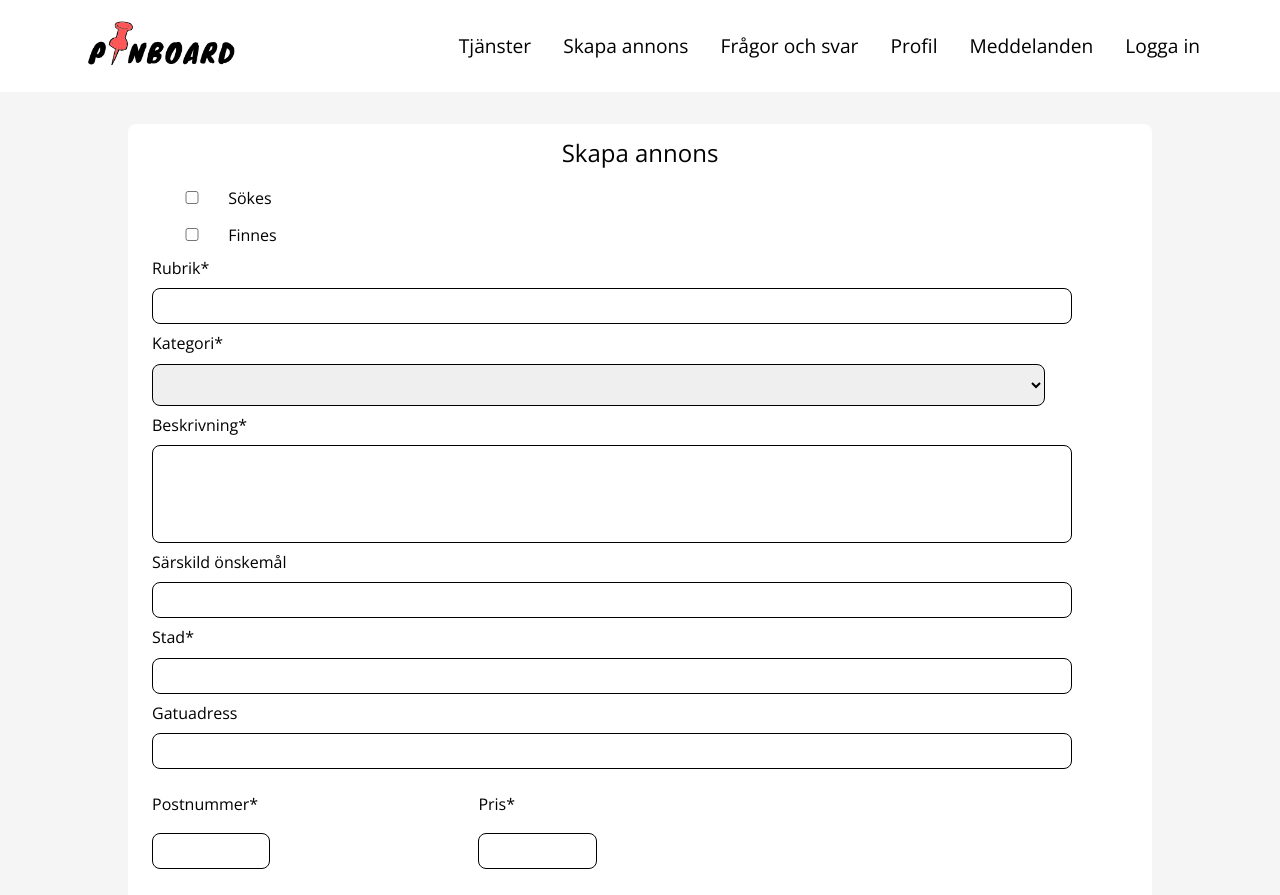
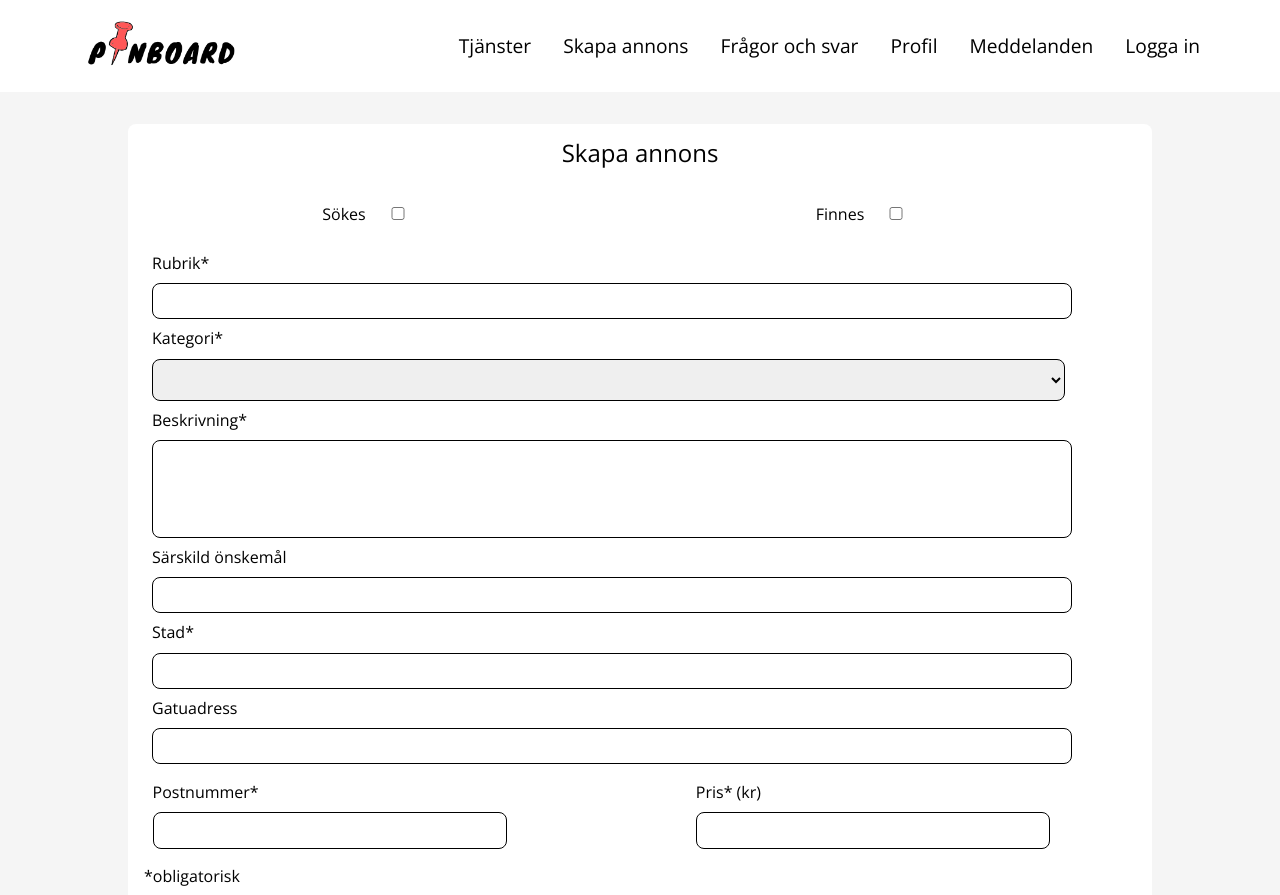
Before and after one commit to Eva-Fireborn/pinboard, a React (Create React App) app: page /skapaannons in a window 1280 px wide. Shown: the top 895 px of the page. Built offline with nearby package versions, Linux system fonts and the light colour scheme.

Commit message:
form validation and user info css

```diff
--- a/src/createAdd/createAdd.js
+++ b/src/createAdd/createAdd.js
@@ -23,35 +23,37 @@ const CreateAdd = () => {
                     }}
                     validationSchema={Yup.object().shape({
                         addType: Yup.array()
-                            .required('At least one checkbox is required'),
+                            .required('Välj typ av annons'),
                         header: Yup.string()
-                            .required('Rubrik is required'),
+                            .required('Skriv en rubrik'),
                         category: Yup.string()
-                            .required('Category is required'),
+                            .required('Välj en kategori'),
                         description: Yup.string()
-                            .min(20, 'description must be at least 20 characters')
-                            .required('Description is required'),
+                            .min(20, 'Annonstext måste vara åtminstone 20 tecken lång')
+                            .required('Skriv en annonstext'),
                         city:  Yup.string()
-                            .required('City is required'),
+                            .required('Skriv en stad'),
                         zip: Yup.string()
-                            .matches(/^[0-9]{5}$/, 'Must be exactly 5 digits')
-                            .required('Post code is required'),
+                            .matches(/^[0-9]{5}$/, 'Postnumret måste vara 5 tecken lång')
+                            .required('Skriv ett postnummer'),
                         price: Yup.number()
-                            .positive('Price must be higher than 0')
-                            .required('Price is required')
+                            .positive('Pris måste vara högre än 0')
+                            .required('Skriv ett pris')
                     })}
                     onSubmit={fields => {
                         alert('SUCCESS!! \n\n' + JSON.stringify(fields, null, 4))
                     }}
                     render={({ errors, status, touched, values }) => (
                         <Form>
+
                             <FieldArray
                                 name="addType"
                                 render={arrayHelpers => (
-                                <div>
+                                <div className="checkboxes">
                                     {categories.map(category => (
-                                        <div key={category.id} className="checkboxes">
+                                        <div key={category.id} className="checkbox">
                                             <label>
+                                            {category.name}
                                                 <input
                                                     name="addType"
                                                     type="checkbox"
@@ -66,15 +68,16 @@ const CreateAdd = () => {
                                                         }
                                                     }}
                                                 />{" "}
-                                            {category.name}
+
                                             </label>
                                         </div>
                                     ))}
                                 </div>
                                 )}
                             />
+                           <div>
                             { typeof errors.addType === 'string' ? <ErrorMessage name="addType" component="div" className="invalid-feedback" /> : null}
-
+                            </div>
                             <div className="form-group">
                                 <label htmlFor="header">Rubrik*</label>
                                 <Field name="header" type="text" className={'form-control' + (errors.header && touched.header ? ' is-invalid' : '')} />
@@ -110,22 +113,24 @@ const CreateAdd = () => {
                                 <label htmlFor="street">Gatuadress</label>
                                 <Field name="street" type="text" />
                             </div>
+                            <div className="shortInputs">
                                 <div className="form-group shortInput">
                                     <label htmlFor="zip">Postnummer*</label>
-                                <Field name="zip" type="text" className={'form-control shortInput' + (errors.zip && touched.zip ? ' is-invalid' : '')} />
+                                    <Field name="zip" type="text" className={'form-control' + (errors.zip && touched.zip ? ' is-invalid' : '')} />
                                     <ErrorMessage name="zip" component="div" className="invalid-feedback" />
                                 </div>
                                 <div className="form-group shortInput">
-                                <label htmlFor="price">Pris*</label>
-                                <Field name="price" type="text" className={'form-control shortInput' + (errors.price && touched.price ? ' is-invalid' : '')} />
+                                    <label htmlFor="price">Pris* (kr)</label>
+                                    <Field name="price" type="text" className={'form-control' + (errors.price && touched.price ? ' is-invalid' : '')} />
                                     <ErrorMessage name="price" component="div" className="invalid-feedback" />
+                                </div>
                             </div>
                             <div>*obligatorisk</div>
                             <div className="form-group">
                                 <button type="submit" className="formButton">Publicera</button>
-                                <button type="reset">Reset</button>
+                                <button type="reset" className="resetButton">Återställ</button>
                             </div>
-                            <pre>{JSON.stringify(values, null, 2)}</pre>
+                            {/* <pre>{JSON.stringify(values, null, 2)}</pre> */}
                         </Form>
                     )}
                 />
--- a/src/css/createAdd.scss
+++ b/src/css/createAdd.scss
@@ -8,25 +8,63 @@
     }
     .formButton {
         background-color: $purple;
+        float: right;
     }
-    input, textarea, select, label {
+    .resetButton {
+        float: right;
+    }
+    input, textarea, label {
         display: block;
         width: 90%;
     }
+    select {
+        display: block;
+        width: 100%;
+    }
+    @media screen and (max-device-width: 640px), screen and (max-width: 640px) {
+        select {
+            width: 100%;
+        }
+    }
+    @media screen and (min-width: 640px) and (max-width : 1024px) {
+        select {
+            width: 95%
+        }
+    }
+    @media screen and (min-width: 1024px) {
+        select {
+            width: 92%
+        }
+    }
+
+
     textarea {
         height: 5em;
     }
-    .shortInput {
-        display: inline-block;
-        width: 30%;
-        margin-right: 1em;
+    .shortInputs {
+        display: flex;
+        justify-content: space-between;
+        width: 90%;
+        .shortInput {
+            width: 40%;
+            margin: 0.5px;
+        }
     }
+
     .checkboxes {
+        display: flex;
+        justify-content: center;
         input {
             display: inline-block;
             width: 3em;
         }
+        .checkbox {
+            flex: 1;
+            width: 3em;
+            text-align: center;
+        }
     }
+
     .rubrik {
         text-align: center;
         margin: 0.5em;
@@ -37,7 +75,7 @@
 .invalid-feedback {
     color: red;
     font-style: italic;
-    font-size: 0.8em;
+    font-size: 0.7em;
     margin-top: 0.2em;
 }
 
```
Lines whose indentation alone changed are shown as unchanged.
